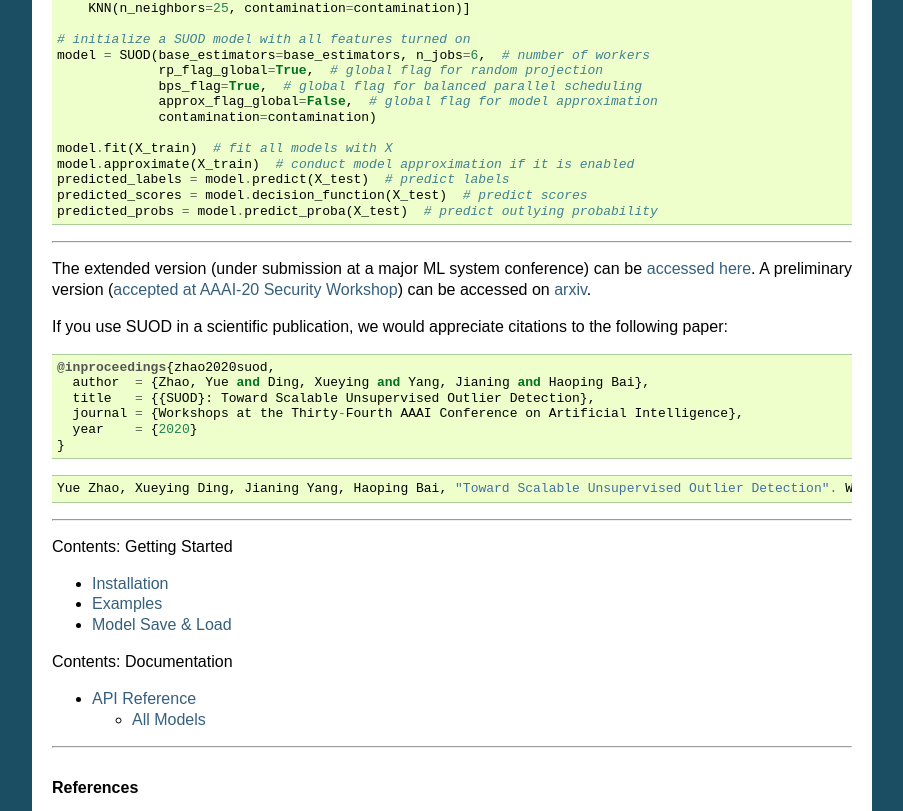
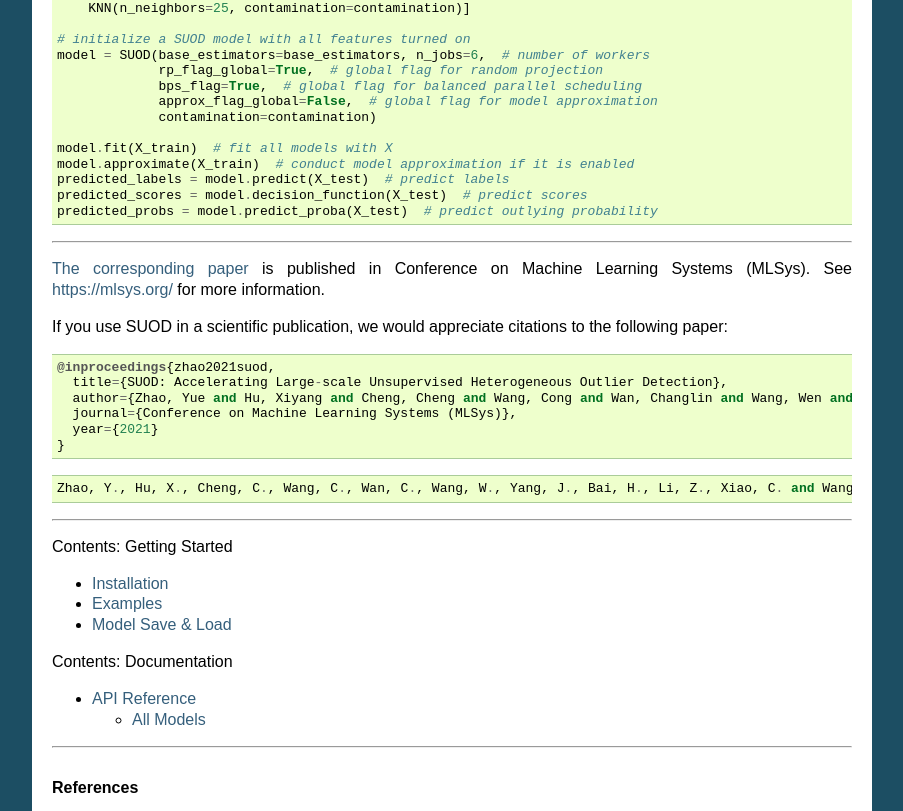
Before and after one commit to yzhao062/SUOD, a Sphinx documentation site: the page built from docs/index.rst, in a window 1280 px wide and 900 px high, scrolled down 1534 px, cut to the strip 0-811 px from the top of the window. Shown: the whole strip, without its empty margins (198-1101 px from the left). Built offline with Sphinx 7.4.7, drawn with Linux system fonts in a browser that asks for light colours; formulas are drawn with MathJax 3; pages that are not in the unit, such as notebooks, are missing from menus; cross-references to code outside the pages are shown as plain code.

Commit message:
update publication information

```diff
--- a/docs/index.rst
+++ b/docs/index.rst
@@ -136,23 +136,23 @@
 
 ----
 
-The extended version (under submission at a major ML system conference) can be `accessed here <https://www.andrew.cmu.edu/user/yuezhao2/papers/20-preprint-suod.pdf>`_.
-A preliminary version (`accepted at AAAI-20 Security Workshop <http://aics.site/AICS2020/>`_) can be accessed on `arxiv <https://www.andrew.cmu.edu/user/yuezhao2/papers/20-preprint-suod.pdf>`_.
+`The corresponding paper <https://www.andrew.cmu.edu/user/yuezhao2/papers/20-preprint-suod.pdf>`_ is published in Conference on Machine Learning Systems (MLSys).
+See https://mlsys.org/ for more information.
 
 
 If you use SUOD in a scientific publication, we would appreciate citations to the following paper::
 
-    @inproceedings{zhao2020suod,
-      author  = {Zhao, Yue and Ding, Xueying and Yang, Jianing and Haoping Bai},
-      title   = {{SUOD}: Toward Scalable Unsupervised Outlier Detection},
-      journal = {Workshops at the Thirty-Fourth AAAI Conference on Artificial Intelligence},
-      year    = {2020}
+
+    @inproceedings{zhao2021suod,
+      title={SUOD: Accelerating Large-scale Unsupervised Heterogeneous Outlier Detection},
+      author={Zhao, Yue and Hu, Xiyang and Cheng, Cheng and Wang, Cong and Wan, Changlin and Wang, Wen and Yang, Jianing and Bai, Haoping and Li, Zheng and Xiao, Cao and others},
+      journal={Conference on Machine Learning Systems (MLSys)},
+      year={2021}
     }
 
 ::
 
-    Yue Zhao, Xueying Ding, Jianing Yang, Haoping Bai, "Toward Scalable Unsupervised Outlier Detection". Workshops at the Thirty-Fourth AAAI Conference on Artificial Intelligence, 2020.
-
+    Zhao, Y., Hu, X., Cheng, C., Wang, C., Wan, C., Wang, W., Yang, J., Bai, H., Li, Z., Xiao, C. and Wang, Y., 2021. SUOD: Accelerating Large-scale Unsupervised Heterogeneous Outlier Detection. Conference on Machine Learning Systems (MLSys).
 
 
 ----
```
Also changed, not shown: README.rst (+9 -9 lines).
